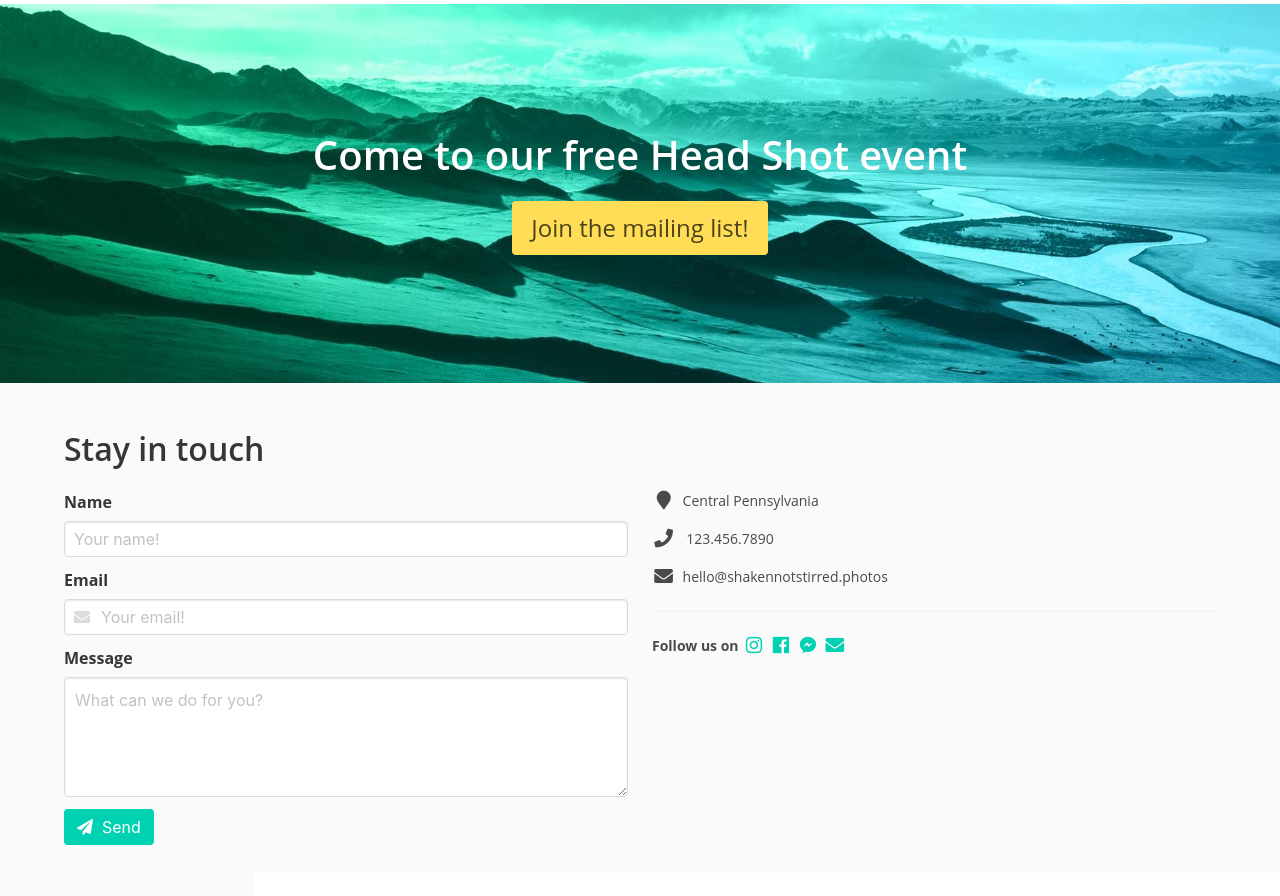
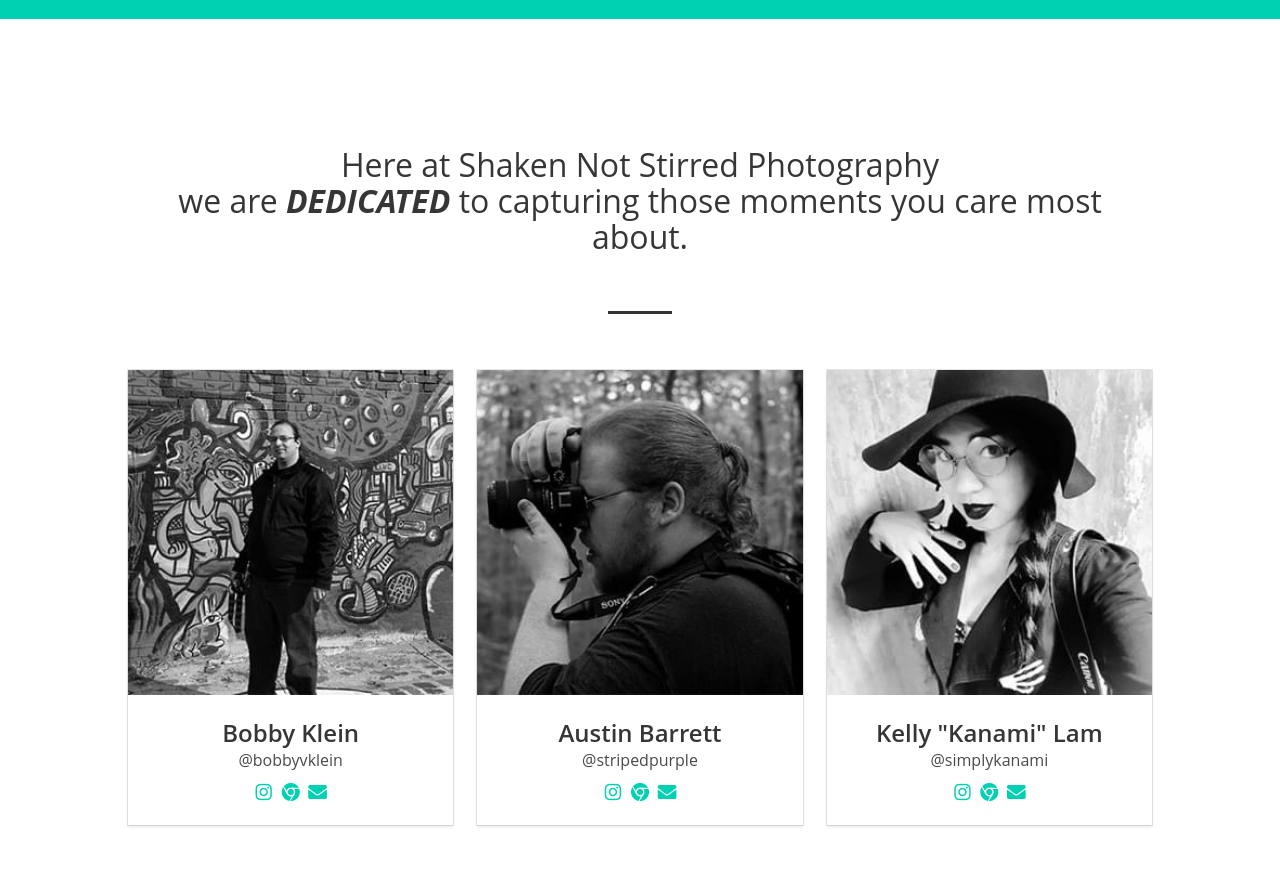
Before and after one commit to stripedpurple/shaken-not-stirred-website, a website: page views/index.html in a window 1280 px wide. Shown: the part 1160-2056 px from the top of the page. Drawn offline with nearby package versions, Linux system fonts and the light colour scheme; files that its build step writes are made by us from their sources.

Commit message:
copy an ui tweaks

```diff
--- a/views/index.html
+++ b/views/index.html
@@ -15,25 +15,114 @@
     <div class="hero-foot"></div>
 </section>
 
-<section class="section">
-    <div class="container has-text-centered is-constrained-1024 is-padded">
-        <h1 class="title has-text-weight-normal">Here at Shaken Not Stirred Photography <br>we are <span class="is-uppercase has-text-weight-bold is-italic">dedicated</span> to capturing those moments you care most about.</h1>
-    </div>
-</section>
 
-<section class="section has-background-primary call-to-action">
+<section class="section has-background-primary">
     <div class="container has-text-centered is-padded">
         <p class="title is-size-2 has-text-white">Come to our free Head Shot event</p>
         <a class="button is-warning is-large" href="http://eepurl.com/gdZF2P" target="_blank">Join the mailing list!</a>
     </div>
 </section>
 
-<section class="section has-background-white-bis">
+
+<section class="section">
+    <div class="container has-text-centered is-constrained-1024 is-padded">
+        <div class="columns">
+            <div class="column"><h1 class="title has-text-weight-normal">Here at Shaken Not Stirred Photography <br>we are <span class="is-uppercase has-text-weight-bold is-italic">dedicated</span> to capturing those moments you care most about.</h1></div>
+        </div>
+
+        <div class="columns">
+            <div class="column">
+                <div class="stroke"></div>
+            </div>
+        </div>
+
+        <div class="columns">
+            <div class="column">
+
+                <div class="card">
+                    <div class="card-image">
+                        <figure class="image is-300x300">
+                            <img src="/images/team/bobbyvklein.jpg" alt="Bobby Klein Profile Picture">
+                        </figure>
+                    </div>
+                    <div class="card-content">
+                        <div class="media">
+                            <div class="media-content">
+                                <p class="title is-4 has-text-centered">Bobby Klein</p>
+                                <p class="subtitle is-6 has-text-centered">@bobbyvklein</p>
+                            </div>
+                        </div>
+
+                        <div class="content">
+                            <a target="_blank" href="//www.instagram.com/bobbyvklein/"><i class="fab fa-fw fa-lg fa-instagram"></i></a>
+                            <a target="_blank" href="//bobbyvklein.com"><i class="fab fa-fw fa-lg fa-chrome"></i></a>
+                            <a target="_blank" href="mailto:bobby@shakennotstirred.photos"><i class="fas fa-fw fa-lg fa-envelope"></i></a>
+                        </div>
+                    </div>
+                </div>
+
+            </div>
+            <div class="column">
+
+                <div class="card">
+                    <div class="card-image">
+                        <figure class="image is-300x300">
+                            <img src="/images/team/stripedpurple.jpg" alt="Austin Barrett Profile Picture">
+                        </figure>
+                    </div>
+                    <div class="card-content">
+                        <div class="media">
+                            <div class="media-content">
+                                <p class="title is-4 has-text-centered">Austin Barrett</p>
+                                <p class="subtitle is-6 has-text-centered">@stripedpurple</p>
+                            </div>
+                        </div>
+
+                        <div class="content">
+                            <a target="_blank" href="//www.instagram.com/stripedpurple/"><i class="fab fa-fw fa-lg fa-instagram"></i></a>
+                            <a target="_blank" href="//stripedpurple.io"><i class="fab fa-fw fa-lg fa-chrome"></i></a>
+                            <a target="_blank" href="mailto:austin@shakennotstirred.photos"><i class="fas fa-fw fa-lg fa-envelope"></i></a>
+                        </div>
+                    </div>
+                </div>
+
+            </div>
+            <div class="column">
+
+                <div class="card has-text-centered">
+                    <div class="card-image">
+                        <figure class="image is-300x300">
+                            <img src="/images/team/simplykanami.jpg" alt='Kelly "Kanami" Lam Profile Picture'>
+                        </figure>
+                    </div>
+                    <div class="card-content">
+                        <div class="media">
+                            <div class="media-content">
+                                <p class="title is-4 has-text-centered">Kelly "Kanami" Lam</p>
+                                <p class="subtitle is-6 has-text-centered">@simplykanami</p>
+                            </div>
+                        </div>
+
+                        <div class="content">
+                            <a target="_blank" href="//www.instagram.com/simplykanami/"><i class="fab fa-fw fa-lg fa-instagram"></i></a>
+                            <a target="_blank" href="//www.simplykanami.com"><i class="fab fa-fw fa-lg fa-chrome"></i></a>
+                            <a target="_blank" href="mailto:kelly@shakennotstirred.photos"><i class="fas fa-fw fa-lg fa-envelope"></i></a>
+                        </div>
+                    </div>
+                </div>
+
+            </div>
+        </div>
+    </div>
+</section>
+
+
+<section class="section has-background-primary bg-canyon has-text-white">
     <div class="container">
         <h1 class="title is-3">Stay in touch</h1>
 
         <div class="columns">
-            <div class="column">
+            <div class="column is-two-thirds">
                 <div class="field">
                     <label class="label">Name</label>
                     <div class="control">
@@ -60,7 +149,7 @@
 
                 <div class="field is-grouped">
                     <div class="control">
-                        <button class="button is-primary"><i class="fas fa-paper-plane"></i>&nbsp;&nbsp;Send</button>
+                        <button class="button is-warning"><i class="fas fa-paper-plane"></i>&nbsp;&nbsp;Send</button>
                     </div>
                 </div>
             </div>
@@ -71,17 +160,17 @@
                     <li>&nbsp;</li>
                     <li><i class="fas fa-lg fa-fw fa-phone"></i>&nbsp;&nbsp; 123.456.7890</li>
                     <li>&nbsp;</li>
-                    <li><a class="has-text-grey-dark" href="mailto:hello@shakennotstirred.photos" target="_blank"><i class="fas fa-lg fa-fw fa-envelope"></i>&nbsp;&nbsp;hello@shakennotstirred.photos</a></li>
+                    <li><a class="has-text-white" href="mailto:hello@shakennotstirred.photos" target="_blank"><i class="fas fa-lg fa-fw fa-envelope"></i>&nbsp;&nbsp;hello@shakennotstirred.photos</a></li>
                 </ul>
 
                 <!--<br><br>-->
 
                 <hr>
                 <p><span class="has-text-weight-bold">Follow us on</span>
-                <a href="//www.instagram.com/shakennotstirredphoto/" target="_blank"><i class="fab fa-lg fa-fw fa-instagram"></i></a>
-                <a href="//fb.me/shakennotstiredphoto/" target="_blank"><i class="fab fa-lg fa-fw fa-facebook"></i></a>
-                <a href="//m.me/shakennotstiredphoto/" target="_blank"><i class="fab fa-lg fa-fw fa-facebook-messenger"></i></a>
-                <a href="mailto:hello@shakennotstirred.photos" target="_blank"><i class="fas fa-lg fa-fw fa-envelope"></i></a>
+                <a class="has-text-white" href="//www.instagram.com/shakennotstirredphoto/" target="_blank"><i class="fab fa-lg fa-fw fa-instagram"></i></a>
+                <a class="has-text-white" href="//fb.me/shakennotstiredphoto/" target="_blank"><i class="fab fa-lg fa-fw fa-facebook"></i></a>
+                <a class="has-text-white" href="//m.me/shakennotstiredphoto/" target="_blank"><i class="fab fa-lg fa-fw fa-facebook-messenger"></i></a>
+                <a class="has-text-white" href="mailto:hello@shakennotstirred.photos" target="_blank"><i class="fas fa-lg fa-fw fa-envelope"></i></a>
                 </p>
             </div>
         </div>
@@ -98,9 +187,28 @@
         background-size: cover;
     }
 
-    .call-to-action {
-        background: #222 url("/images/landing/calltoaction2.jpg") center center no-repeat fixed;
+    .bg-canyon {
+        background: #222 url("/images/landing/canyon.jpg") center center no-repeat fixed;
         background-size: cover;
+    }
+
+    .has-text-white h1,
+    .has-text-white label {
+        color: white;
+    }
+
+    .card:hover img {
+        filter: none;
+    }
+    .card img {
+        filter: grayscale(1);
+        transition: all 0.3s ease-in-out;
+    }
+
+    .stroke{
+        width: 4rem;
+        border-bottom: 3px solid #333333;
+        margin: 2rem auto;
     }
 </style>
 {% endblock %}
```
Also changed, not shown: public/images/landing/calltoaction4.jpg (deleted), public/images/landing/canyon.jpg (added), public/images/team/bobbyvklein.jpg (added), public/images/team/simplykanami.jpg (added), public/images/team/stripedpurple.jpg (added).
